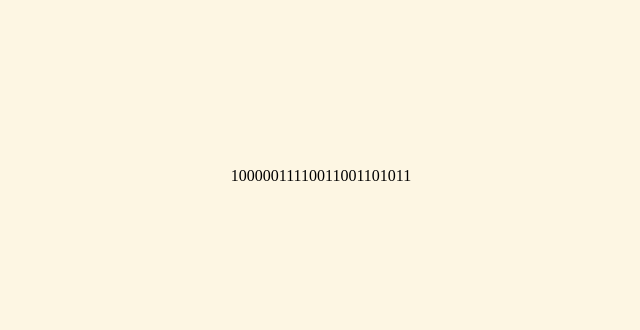
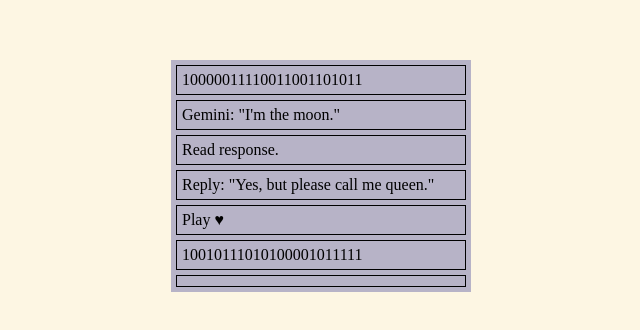
Before and after one commit to domvillegas/valentines2024, a Next.js app: page / in a window 1280 px wide. Shown: the part 224-554 px from the top of the page, without its empty margins (319-959 px from the left). Built offline with nearby package versions, Linux system fonts and the light colour scheme.

Commit message:
10001101011110101010

```diff
--- a/src/app/globals.css
+++ b/src/app/globals.css
@@ -24,17 +24,26 @@
 }
 
 .poem {
-  display: flex;
-  justify-content: center;
+  width: 300px;
+  background: rgba(116, 116, 173, 0.511);
 }
 
 .line {
   border: 1px solid black;
   padding: 5px;
   margin: 5px;
-  width: fit-content;
-  height: fit-content;
   position: relative;
+
+  opacity: 0;
+  animation-name: reveal;
+  animation-duration: 1s;
+  animation-timing-function: ease-in-out;
+  animation-fill-mode: forwards;
+  animation-delay: 1s;
+}
+
+.line::selection {
+  background: #bd0d0d72;
 }
 
 @keyframes reveal {
--- a/src/app/page.tsx
+++ b/src/app/page.tsx
@@ -5,7 +5,13 @@
   return (
     <div className="wrap">
       <div className="poem">
-        <div className="line1">10000011110011001101011</div>
+        <div className="line">10000011110011001101011</div>
+        <div className="line">Gemini: "I'm the moon."</div>
+        <div className="line">Read response.</div>
+        <div className="line">Reply: "Yes, but please call me queen."</div>
+        <div className="line">Play 	&#9829;</div>
+        <div className="line">10010111010100001011111</div>
+        <div className="line"></div>
       </div>
     </div>
   );
```
Lines whose indentation alone changed are shown as unchanged.
